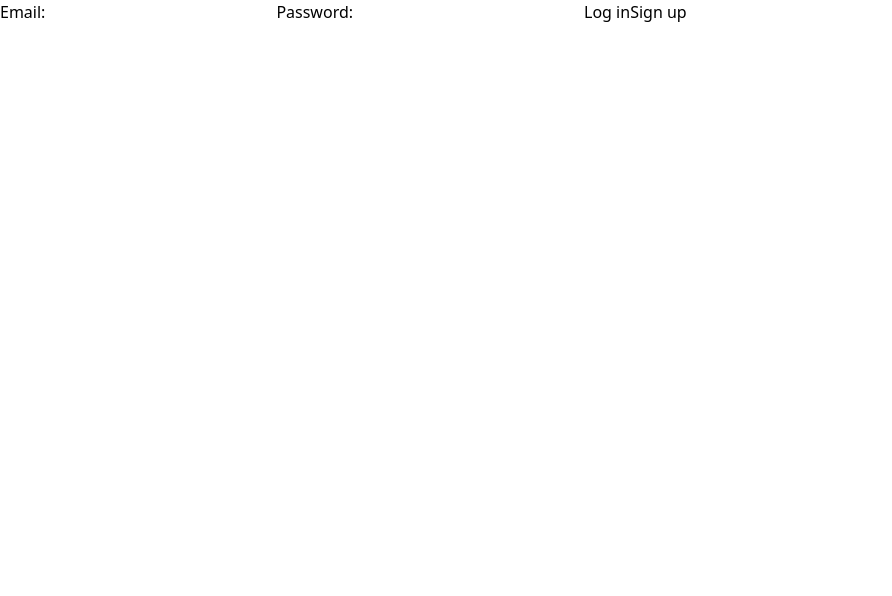
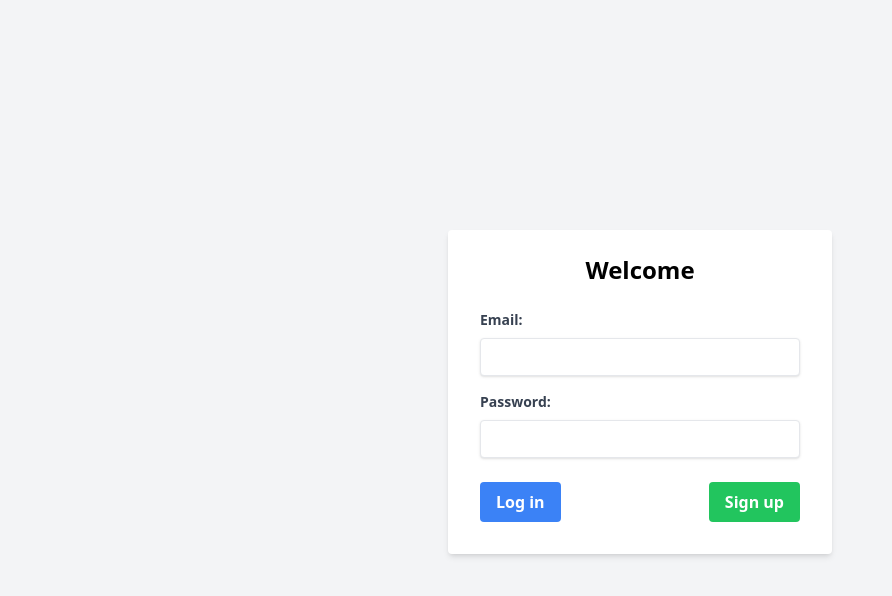
Before and after one commit to Danikxd/maturita_web, a Next.js app: page /login in a window 1280 px wide. Shown: the top 596 px of the page, without its empty margins (0-892 px from the left). Built offline with nearby package versions, Linux system fonts and the light colour scheme; no server answers.

Commit message:
updated login to server side

```diff
--- a/app/login/actions.ts
+++ b/app/login/actions.ts
@@ -8,7 +8,7 @@ import { createClient } from '@/utils/supabase/server'
 export async function login(formData: FormData) {
   const supabase = await createClient()
 
-
+  console.log('login', formData)
   const data = {
     email: formData.get('email') as string,
     password: formData.get('password') as string,
@@ -20,6 +20,7 @@ export async function login(formData: FormData) {
     redirect('/error')
   }
 
+  console.log('login success')
   revalidatePath('/', 'layout')
   redirect('/')
 }
--- a/app/login/page.tsx
+++ b/app/login/page.tsx
@@ -1,50 +1,57 @@
-
-
-
+import React from "react";
 import { createClient } from "@supabase/supabase-js";
-
-import { login, signUp } from './actions'
-import { register } from "module";
-
-// Typy pro stav komponenty
-type AuthMessage = {
-  type: "success" | "error";
-  text: string;
-};
-
-// Supabase client initialization
-const supabase = createClient(
-  process.env.NEXT_PUBLIC_SUPABASE_URL || "",
-  process.env.NEXT_PUBLIC_SUPABASE_ANON_KEY || ""
-);
+import { login, signUp } from "./actions";
 
 export default function LoginPage() {
+  return (
+    <div className="flex justify-center items-center h-screen bg-gray-100">
+      <form className="bg-white shadow-md rounded px-8 pt-6 pb-8 mb-4 w-96">
+        <h2 className="text-2xl font-bold text-center mb-6">Welcome</h2>
 
+        <div className="mb-4">
+          <label htmlFor="email" className="block text-gray-700 text-sm font-bold mb-2">
+            Email:
+          </label>
+          <input
+            id="email"
+            name="email"
+            type="email"
+            required
+            className="shadow appearance-none border rounded w-full py-2 px-3 text-gray-700 leading-tight focus:outline-none focus:shadow-outline"
+          />
+        </div>
 
+        <div className="mb-6">
+          <label htmlFor="password" className="block text-gray-700 text-sm font-bold mb-2">
+            Password:
+          </label>
+          <input
+            id="password"
+            name="password"
+            type="password"
+            required
+            className="shadow appearance-none border rounded w-full py-2 px-3 text-gray-700 leading-tight focus:outline-none focus:shadow-outline"
+          />
+        </div>
 
+        <div className="flex items-center justify-between">
+          <button
+            type="submit"
+            formAction={login}
+            className="bg-blue-500 hover:bg-blue-700 text-white font-bold py-2 px-4 rounded focus:outline-none focus:shadow-outline"
+          >
+            Log in
+          </button>
 
-
-
-
-
-
-  return (
-
-
-    <div>
-
-     <form>
-      <label htmlFor="email">Email:</label>
-      <input id="email" name="email" type="email" required />
-      <label htmlFor="password">Password:</label>
-      <input id="password" name="password" type="password" required />
-      <button formAction={login}>Log in</button>
-      <button formAction={signUp}>Sign up</button>
-    </form>
-
-
+          <button
+            type="submit"
+            formAction={signUp}
+            className="bg-green-500 hover:bg-green-700 text-white font-bold py-2 px-4 rounded focus:outline-none focus:shadow-outline"
+          >
+            Sign up
+          </button>
+        </div>
+      </form>
     </div>
-
-
   );
 }
--- a/app/page.tsx
+++ b/app/page.tsx
@@ -4,7 +4,9 @@ import React, { useState, useEffect, useCallback, use } from "react";
 import axios from "axios";
 import DatePicker from "react-datepicker";
 import "react-datepicker/dist/react-datepicker.css";
-import { createClient } from "@supabase/supabase-js";
+
+
+import { createClient } from "../utils/supabase/client";
 
 interface SeriesItem {
   id: string;
@@ -16,19 +18,18 @@ interface SeriesItem {
   channel_id: string;
 }
 
-const supabase = createClient(
-  process.env.NEXT_PUBLIC_SUPABASE_URL || "",
-  process.env.NEXT_PUBLIC_SUPABASE_ANON_KEY || ""
-);
+
 
 export default function SeriesPage() {
   const [date, setDate] = useState<Date>(new Date());
   const [series, setSeries] = useState<SeriesItem[]>([]);
-  const [userEmail, setUserEmail] = useState<string | null>(null);
+  const [userEmail, setUserEmail] = useState<string | undefined>(undefined);
   const [userID, setUserID] = useState<string | null >(null);
 
   // Modal state
   const [selectedSeries, setSelectedSeries] = useState<SeriesItem | null>(null);
+
+  const supabase = createClient();
 
   const fetchSeries = useCallback(async (selectedDate: Date) => {
     const formattedDate = selectedDate.toISOString().split("T")[0];
@@ -52,16 +53,34 @@ export default function SeriesPage() {
         data: { user },
         error,
       } = await supabase.auth.getUser();
+
       if (error) {
         console.error("Error fetching user:", error.message);
+        setUserEmail(undefined);
+        setUserID(null);
       } else {
-        setUserEmail(user?.email || null);
+        setUserEmail(user?.email || undefined);
         setUserID(user?.id || null);
-        console.log(user?.id);
+        console.log("User ID:", user?.id);
       }
     };
 
     fetchUser();
+
+    // Listen for auth state changes to keep session updated
+    const { data: listener } = supabase.auth.onAuthStateChange((event, session) => {
+      if (session?.user) {
+        setUserEmail(session.user.email);
+        setUserID(session.user.id);
+      } else {
+        setUserEmail(undefined);
+        setUserID(null);
+      }
+    });
+
+    return () => {
+      listener.subscription.unsubscribe();
+    };
   }, []);
 
   const handleRecordShow = async () => {
```
Also changed, not shown: utils/supabase/middleware.ts (+3 -22 lines).
